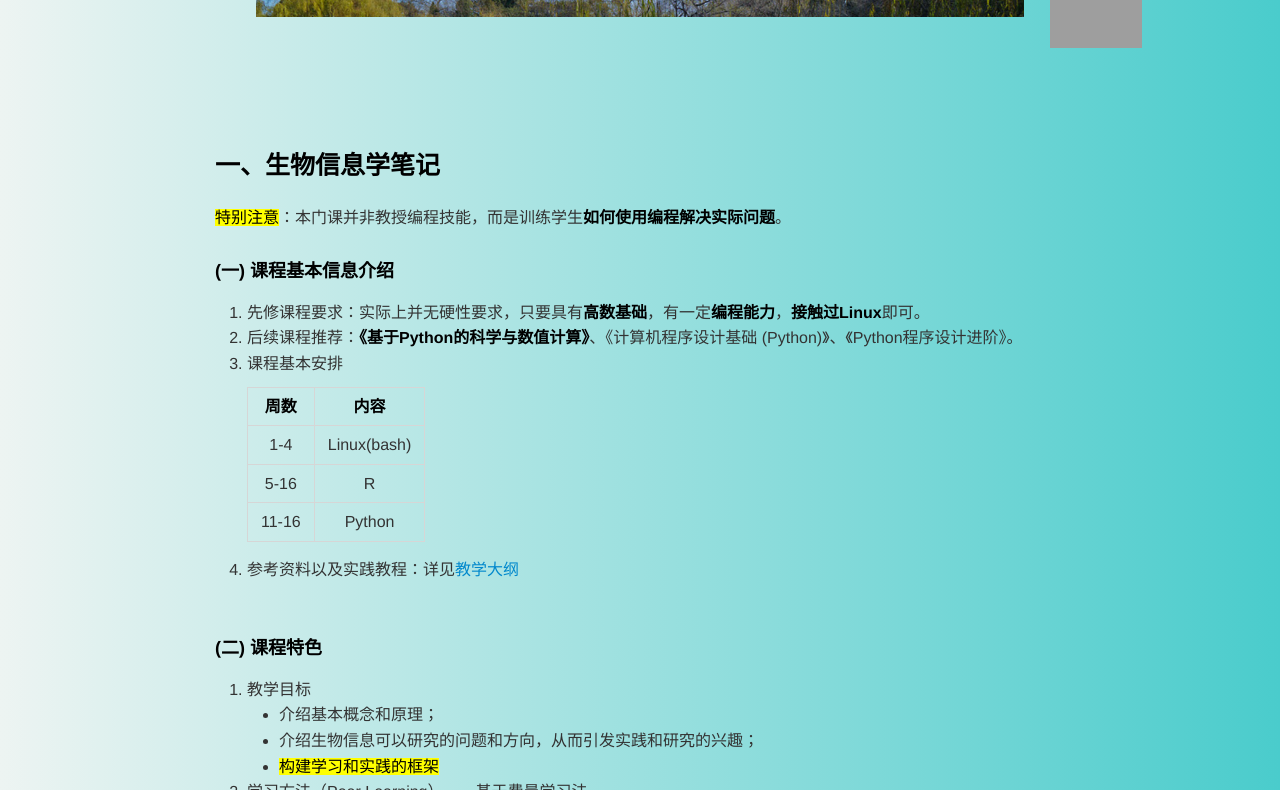
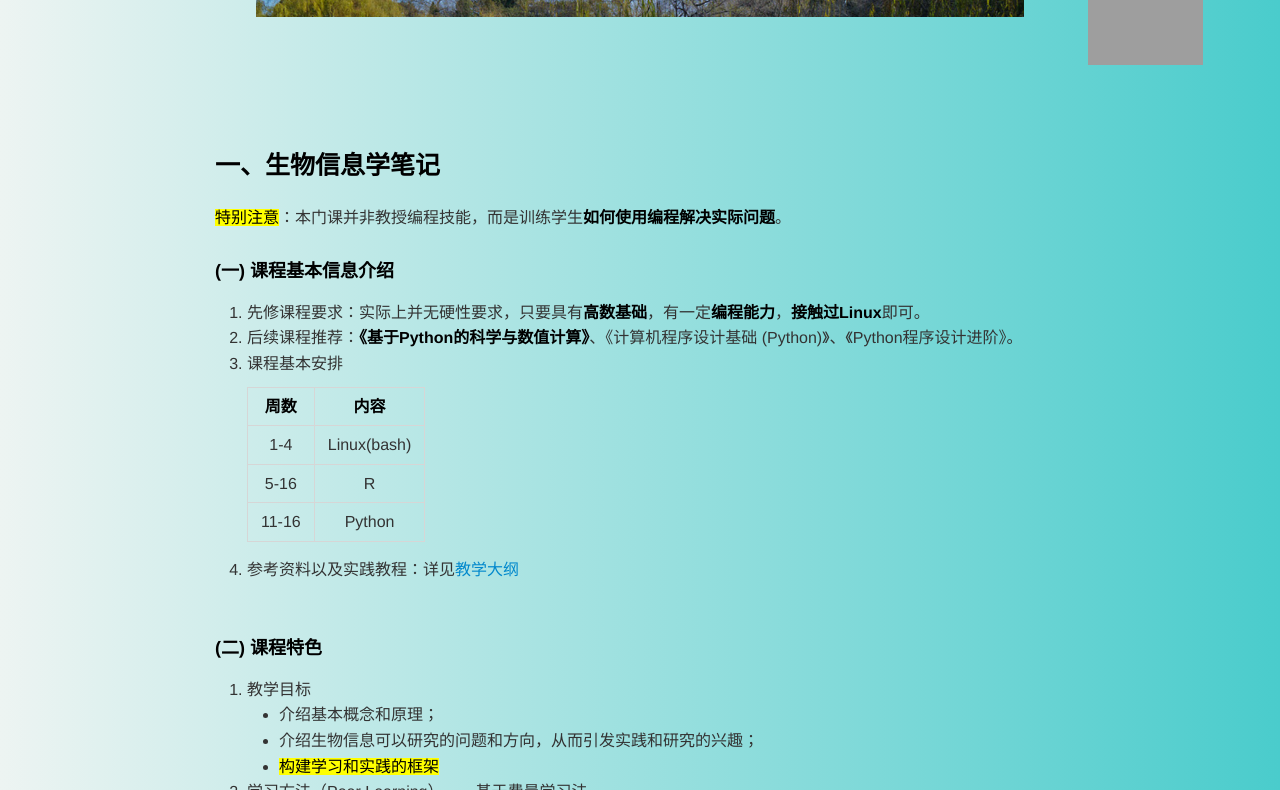
Before and after one commit to wcsdsd2333/wcsdsd2333.github.io, a plain HTML site: page Index.html in a window 1280 px wide. Shown: the part 191-981 px from the top of the page. Drawn offline with nearby package versions, Linux system fonts and the light colour scheme; grey boxes are pictures that could not be loaded.

Commit message:
测试10

```diff
--- a/Index.html
+++ b/Index.html
@@ -185,7 +185,7 @@ cong-wan23@mails.tsinghua.edu.cn
     </div>
 </div>
 <div class="picture">
-        <img src="商务2.jpeg" width="40%">
+        <img src="商务2.jpeg" width="60%">
 </div>
 <style>
     .background {
@@ -200,7 +200,7 @@ cong-wan23@mails.tsinghua.edu.cn
         z-index: 2;
         position: absolute;
         top: var(--pos-y, 170px);
-        left: var(--pos-x, 82%);
+        left: var(--pos-x, 85%);
     }
 
     .container {
```
Also changed, not shown: 1 other file.
